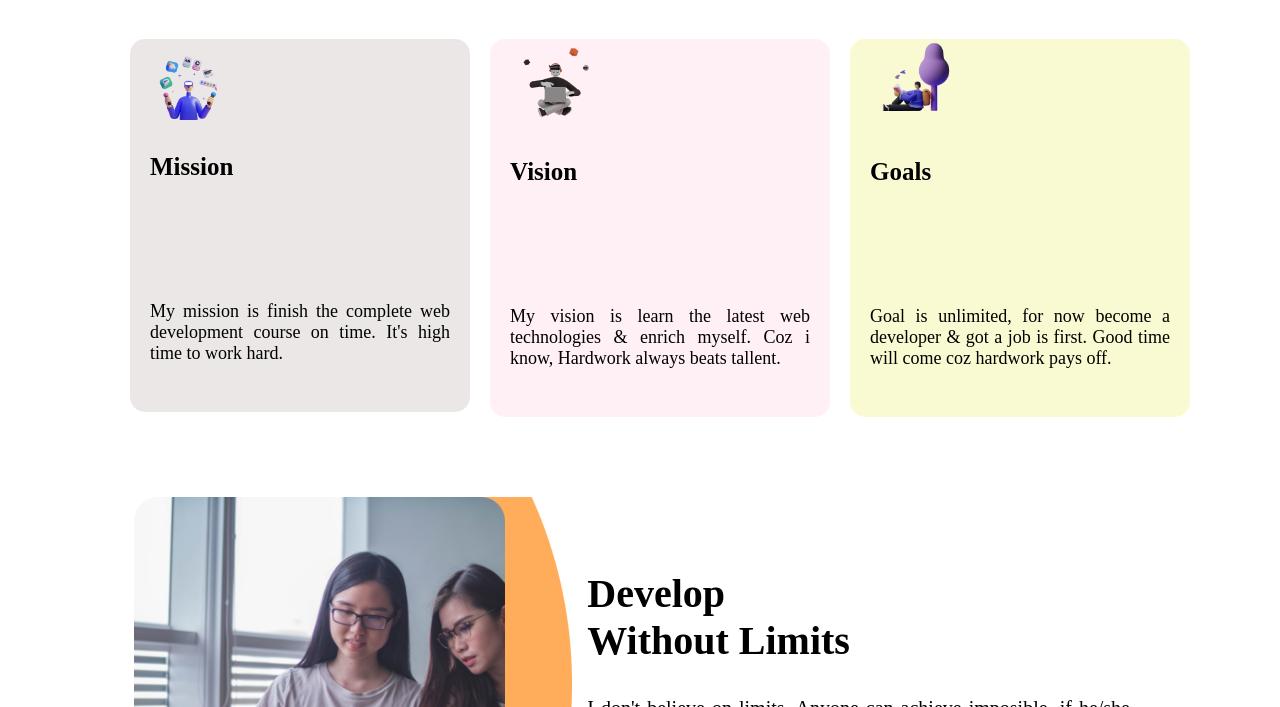
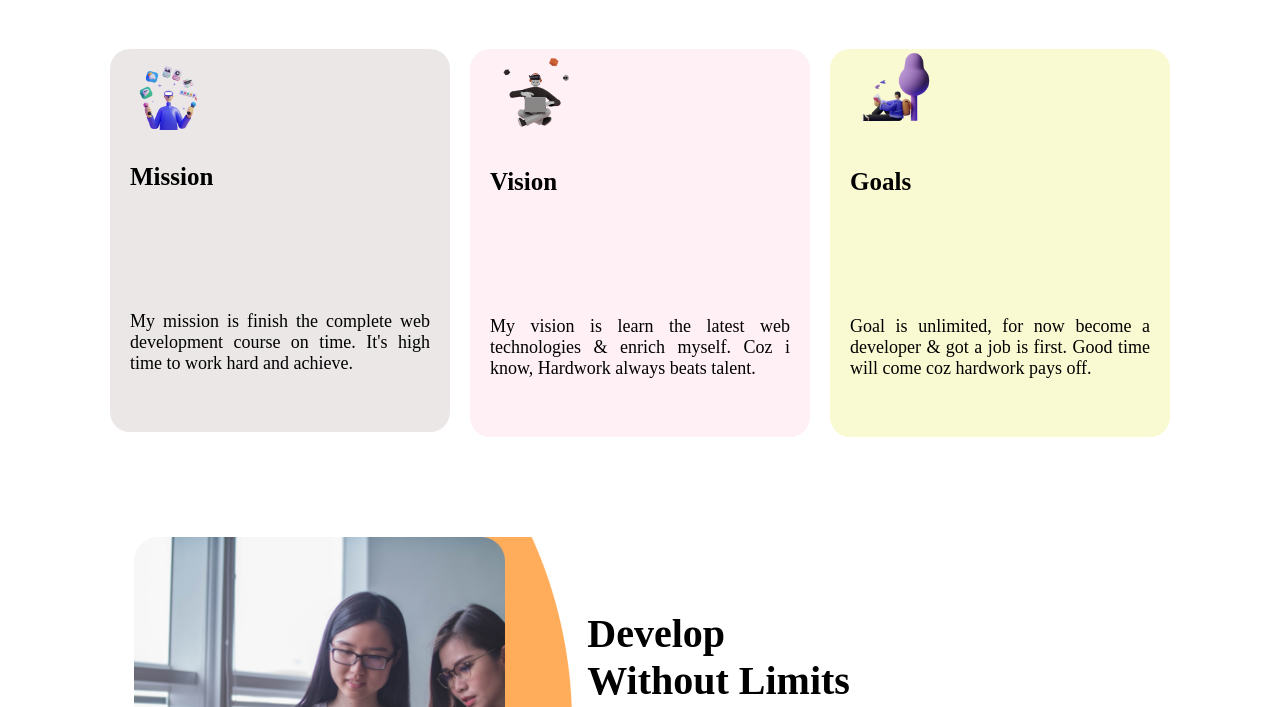
Before and after one commit to rashedevs/Mission-2022, a plain HTML site: page index.html in a window 1280 px wide. Shown: the part 673-1380 px from the top of the page. Drawn offline with Linux system fonts and the light colour scheme; a web font is replaced by a local one.

Commit message:
final commit

```diff
--- a/index.html
+++ b/index.html
@@ -43,13 +43,13 @@
                 <img src="images/illustrators/illustrator-1.png" alt="first illustrator">
                 <h3>Mission</h3>
                 <p class="new">My mission is finish the complete web development course on time. It's high time to work
-                    hard.</p>
+                    hard and achieve.</p>
             </div>
             <div id="illus-two">
                 <img src="images/illustrators/illustrator-2.png" alt="second illustrator">
                 <h3>Vision</h3>
                 <p class="new">My vision is learn the latest web technologies & enrich myself. Coz i know, Hardwork
-                    always beats tallent.
+                    always beats talent.
                 </p>
             </div>
             <div id="illus-three">
@@ -71,7 +71,7 @@
             <h2 class="head">Develop <br>Without Limits</h2>
             <p>I don't believe on limits. Anyone can achieve imposible, if he/she wants. That's why i took this tough
                 decision to enroll with Programming hero. I will prove my limit someday.</p>
-            <a class="button" target="_blank" href="https://web.programming-hero.com/">Read the Documentation</a>
+            <a class="button" target="_blank" href="https://web.programming-hero.com/">Explore More</a>
         </div>
 
     </section>
@@ -82,7 +82,7 @@
             <p>If you want to grow as a developer, I can't over-emphasize the benefits of joining a developer community.
                 There are many advantages, from peer-programming to sharing knowledge, mentorship, sharing support,
                 sharing tools, code reviews, answering questions, and much more.</p>
-            <a class="button" target="_blank" href="https://web.programming-hero.com/">Read the Documentation</a>
+            <a class="button" target="_blank" href="https://web.programming-hero.com/">Join the community</a>
         </div>
         <div class="half-width back2">
             <img src="./images/pictures/project.png" alt="project picture">
--- a/style.css
+++ b/style.css
@@ -39,15 +39,17 @@ overflow-X: hidden;}
     margin-top: 0px 5px 20px 0px;
 }
 .new{margin-top: 120px;}
-.two{width: 100%;
-    height: 100%;
+.two{
     display: flex;
-    margin: 20px;
-
+    width: 100%;
+    height: 50%;
+    margin: 20px 0px 40px 0px;
+    padding-top: 10px;
+    padding-bottom: 20px;
 }
 .two img{
     width: 30%;
-    height: 100%;
+    height: 20%;
 }
 
     #illus-one{
@@ -56,9 +58,9 @@ overflow-X: hidden;}
         background-color: rgb(235, 231, 231);
         margin-left: 110px;
         margin-right: 10px;
-        padding:0px 20px 30px;
+        padding:0px 20px 40px;
         border: 0px solid;
-        border-radius: 15px;
+        border-radius: 20px;
     }
     #illus-two{
         width: 27%;
@@ -66,9 +68,9 @@ overflow-X: hidden;}
         background-color: lavenderblush;
         margin-left: 10px;
         margin-right: 10px;
-        padding:0px 20px 30px;
+        padding:0px 20px 40px;
         border: 0px solid;
-        border-radius: 15px;
+        border-radius: 20px;
     }
     #illus-three{
         width: 27%;
@@ -76,9 +78,9 @@ overflow-X: hidden;}
         background-color: lightgoldenrodyellow;
         margin-left: 10px;
         margin-right: 110px;
-        padding:0px 20px 30px;
+        padding:0px 20px 40px;
         border: 0px solid;
-        border-radius: 15px;
+        border-radius: 20px;
     }
 
     #foot-color{color: tomato;}
@@ -139,7 +141,7 @@ overflow-X: hidden;}
 
 .five{
     display: flex;
-    margin: 50px 20px 0px 7px;
+    margin: 50px 30px 0px 7px;
 }
 
 h1{font-size: 40px;
```
